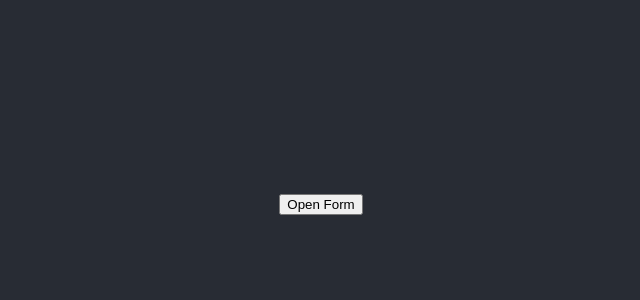
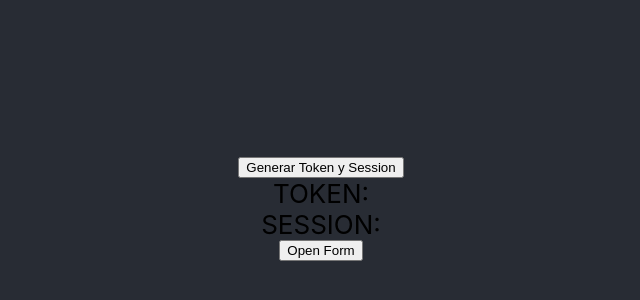
Before and after one commit to zZ30MaxZz/niubiz-pay-app, a React (Create React App) app: page / in a window 1280 px wide. Shown: the part 196-496 px from the top of the page, without its empty margins (319-959 px from the left). Built offline with nearby package versions, Linux system fonts and the light colour scheme.

Commit message:
feat(hook) adding consume service to get token an sessionkey

```diff
--- a/src/App.tsx
+++ b/src/App.tsx
@@ -5,6 +5,10 @@ import useNiubiz from './hooks/useNiubiz';
 import { MerchantDefineData } from './components/types';
 
 function App() {
+  const [sessionKey, setsessionKey] = React.useState<string | null>(null);
+  const [token, setToken] = React.useState<string | null>(null);
+  const [merchantId, setMerchantId] = React.useState<string | null>(null);
+
   const MDD: MerchantDefineData = useMemo(() => ({
     MDD4: 'mail@mail.com',
     MDD32: '12345789',
@@ -12,15 +16,67 @@ function App() {
     MDD77: '0',
   }), []);
 
+  const generateToken = async (e: React.FormEvent) => {
+    e.preventDefault();
+
+    const bodyData = {
+      Channel: "web",
+      Amount: "199.9",
+      Currency: "PEN",
+    };
+
+    try {
+      const response = await fetch("https://6s5x6zwwg3.execute-api.us-east-1.amazonaws.com/dev/api.payments/v1/payment/tokenize", {
+        method: "POST",
+        headers: {
+          "Content-Type": "application/json",
+        },
+        body: JSON.stringify(bodyData),
+      });
+
+      if (!response.ok) {
+        throw new Error(`Error: ${response.status}`);
+      }
+
+      const data: {
+        data: {
+          sessionKey: string;
+          expirationTime: number;
+          authorization: string;
+          merchantId: string;
+        };
+        isSuccess: boolean;
+        message: string;
+      } = await response.json();
+
+      console.log("Response data:", data);
+
+      if (data.isSuccess) {
+        console.log("Session Key:", data.data.sessionKey);
+        console.log("Authorization Token:", data.data.authorization);
+        console.log("Expiration Time:", new Date(data.data.expirationTime));
+
+        setToken(data.data.authorization);
+        setsessionKey(data.data.sessionKey);
+        setMerchantId(data.data.merchantId);
+      } else {
+        console.error("Request failed with message:", data.message);
+      }
+    } catch (error) {
+      console.error("Request failed:", (error as Error).message);
+    }
+  };
+
+
+
   const { NotificationComponent, triggerNotification } = useNotification("bottom-left");
   const { FormComponent, triggerOpenForm } = useNiubiz(
     "userniubiz@mail.com",
-    "aW50ZWdyYWNpb25lcy52aXNhbmV0QG5lY29tcGx1cy5jb206ZDVlN25rJE0=",
+    // "aW50ZWdyYWNpb25lcy52aXNhbmV0QG5lY29tcGx1cy5jb206ZDVlN25rJE0=",
     // "Z2lhbmNhZ2FsbGFyZG9AZ21haWwuY29tOkF2MyR0cnV6",
-    "400000042",
     // "341198210",
     Math.floor(Math.random() * 120000) + 1,
-    "https://apitestenv.vnforapps.com",
+    "https://apisandbox.vnforappstest.com",
     "/api.security/v1/security",
     "/api.ecommerce/v2/ecommerce/token/session",
     "/api.ecommerce/v2/ecommerce/token/card",
@@ -28,7 +84,12 @@ function App() {
     "https://pocpaymentserve.s3.amazonaws.com/payform.min.css",
     MDD,
     "web",
-    "web"
+    "web",
+    "Z2lhbmNhZ2FsbGFyZG9AZ21haWwuY29tOkF2MyR0cnV6",
+    // null,
+    merchantId ?? "110777209",
+    token,
+    sessionKey
   );
 
   return (
@@ -38,6 +99,12 @@ function App() {
         {FormComponent}
 
 
+        <div>
+          <button onClick={generateToken}>Generar Token y Session</button>
+          <div>TOKEN: {token}</div>
+          <div>SESSION: {sessionKey}</div>
+        </div>
+
         <button onClick={triggerOpenForm}>Open Form</button>
       </header>
     </div >
--- a/src/hooks/useNiubiz.tsx
+++ b/src/hooks/useNiubiz.tsx
@@ -13,8 +13,6 @@ import Loader from "../components/Loader/Loader";
 
 const useNiubiz = (
   userEmail: string,
-  credentialEncoded: string,
-  merchandId: string,
   purchasenumber: number,
   baseUrl: string,
   tokenService: string,
@@ -24,7 +22,11 @@ const useNiubiz = (
   srcCustomCss: string,
   MDD: MerchantDefineData,
   channelSession: string,
-  channelToken: string
+  channelToken: string,
+  credentialEncoded?: string | null,
+  merchandId?: string | null,
+  token?: string | null,
+  sessionKey?: string | null
 ): UseNiubizReturn => {
   const [showForm, setShowForm] = useState<boolean>(false);
   const [showLoader, setShowLoader] = useState<boolean>(false);
@@ -74,7 +76,14 @@ const useNiubiz = (
       return;
     }
 
+    if (token && token !== ''){
+      setShowLoader(false);
+      setShowForm(true);
+    }
+
     const handleGetTokenSecurity = async () => {
+      if ((token && token !== '') || !credentialEncoded) return;
+
       const url = `${baseUrl}${tokenService}`;
 
       const response = await GetNiubizToken(url, credentialEncoded);
@@ -90,6 +99,8 @@ const useNiubiz = (
   useEffect(() => {
     if (tokenSecurity) {
       const handleGetTokenSession = async () => {
+        if (sessionKey && sessionKey !== '') return;
+
         const url = `${baseUrl}${sessionService}/${merchandId}`;
 
         let requestParams: SessionRequest = {
@@ -112,7 +123,7 @@ const useNiubiz = (
   }, [tokenSecurity, baseUrl, sessionService, merchandId, memoizedMDD, channelSession]);
 
   useEffect(() => {
-    if (tokenSession) {
+    if (tokenSession && tokenSecurity) {
       setShowForm(true);
     }
   }, [tokenSession, tokenSecurity]);
@@ -127,19 +138,21 @@ const useNiubiz = (
   const FormComponent =
     showLoader ?
       <Loader color="#fff" size={40} /> :
+      showForm ?
         <CustomForm
           showForm={showForm}
           srcCss={srcCustomCss}
-        tokenSession={tokenSession?.sessionKey}
-        merchandId={merchandId}
+          tokenSession={sessionKey ?? tokenSession?.sessionKey}
+          merchandId={merchandId ?? ""}
           purchasenumber={purchasenumber}
           onClose={handleOnClose}
           userEmail={userEmail}
           channelToken={channelToken}
           tokenizerService={tokenizerService}
-        tokenSecurity={tokenSecurity}
+          tokenSecurity={token ?? tokenSecurity}
           baseUrl={baseUrl}
-      />;
+        /> :
+        <></>;
 
   const loadCustomTag = async () => {
     console.log('Librerias listas para usar');
```
Lines whose indentation alone changed are shown as unchanged.
